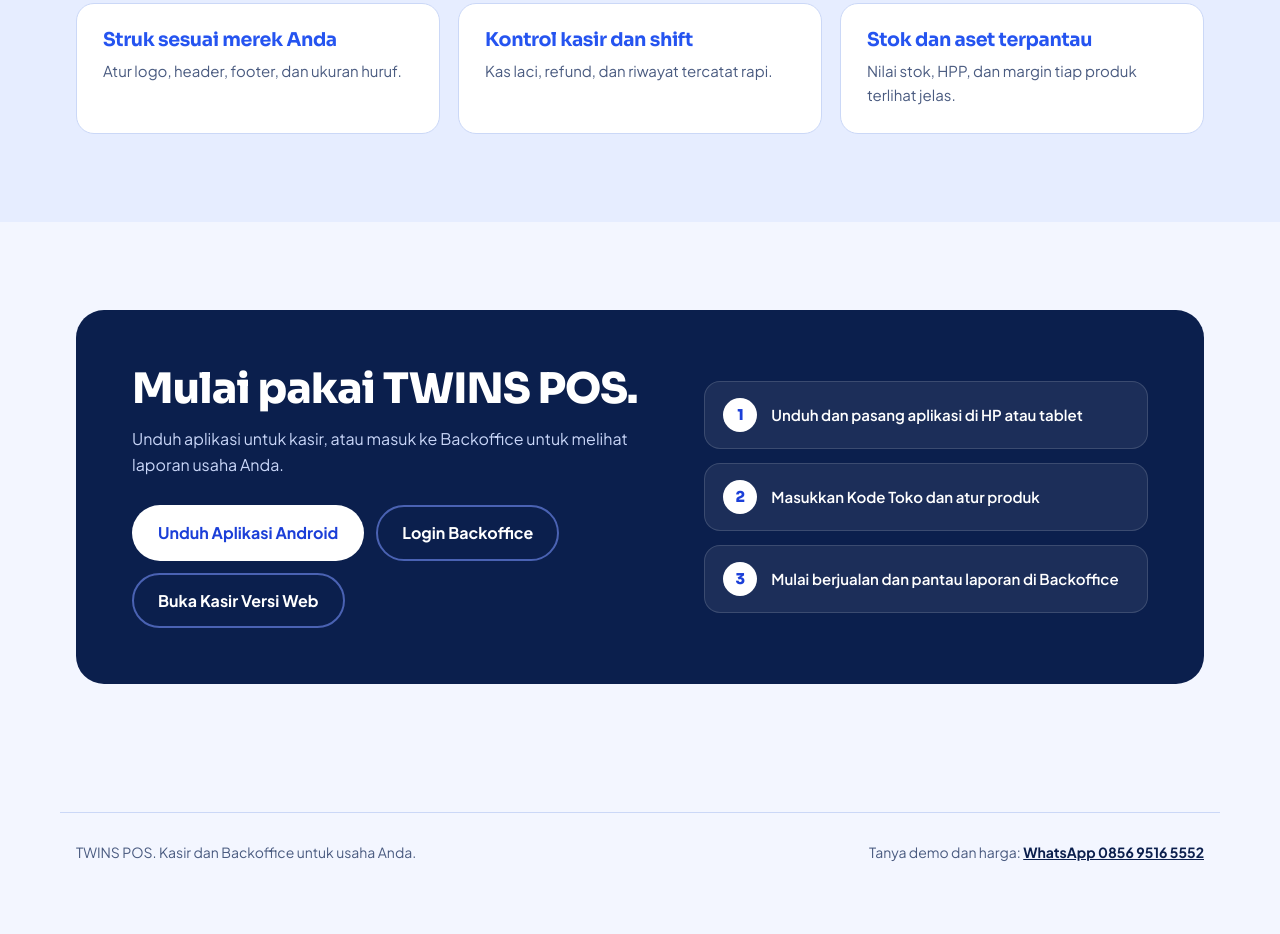
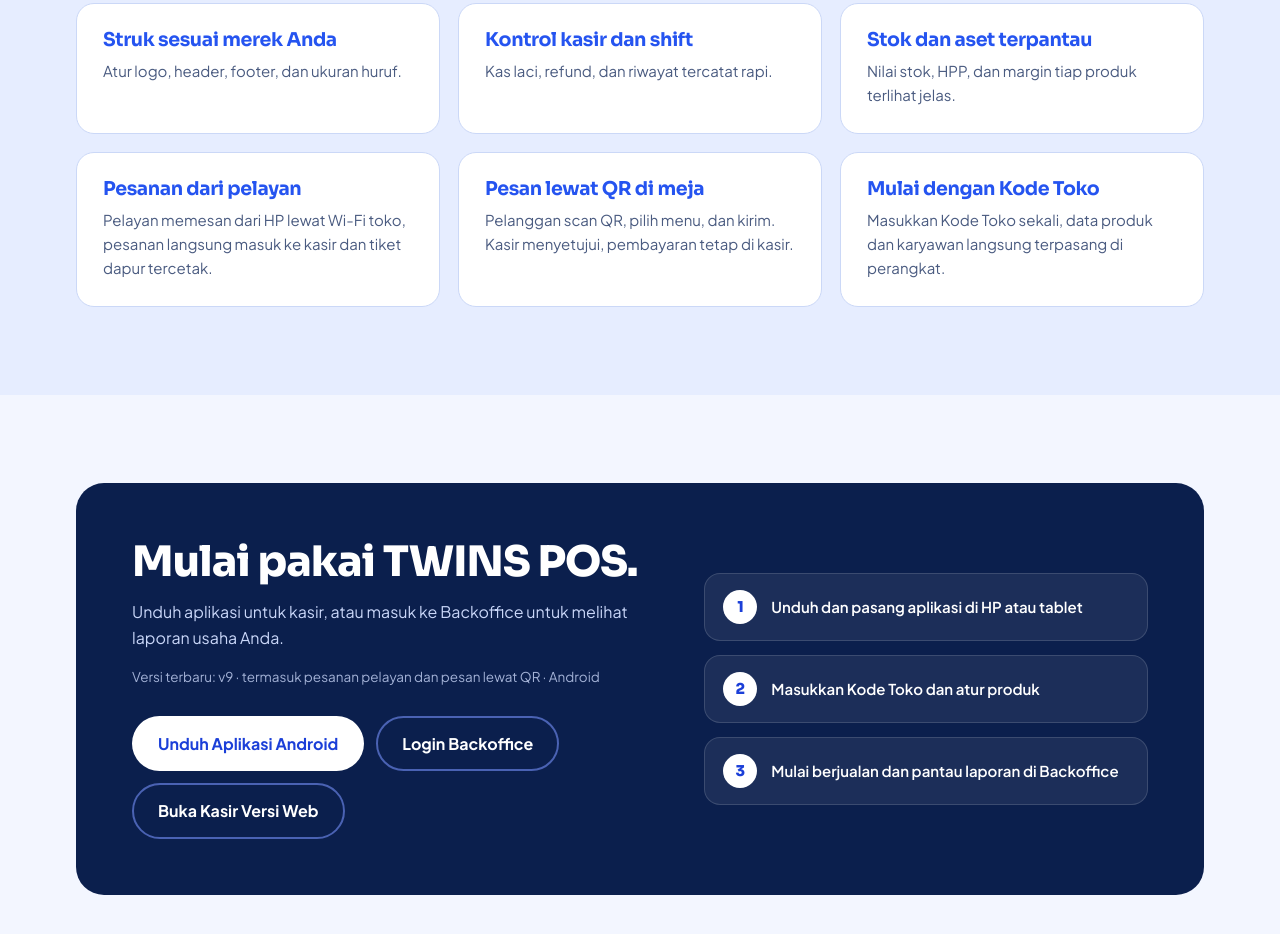
Before and after one commit to twinspos/com, a plain HTML site: page index.html in a window 1280 px wide. Shown: the part 2322-3256 px from the top of the page. Drawn offline with Linux system fonts and the light colour scheme.

Commit message:
Add files via upload

```diff
--- a/index.html
+++ b/index.html
@@ -145,6 +145,9 @@ section{padding-block:60px}
 <div class="card"><h3>Struk sesuai merek Anda</h3><p>Atur logo, header, footer, dan ukuran huruf.</p></div>
 <div class="card"><h3>Kontrol kasir dan shift</h3><p>Kas laci, refund, dan riwayat tercatat rapi.</p></div>
 <div class="card"><h3>Stok dan aset terpantau</h3><p>Nilai stok, HPP, dan margin tiap produk terlihat jelas.</p></div>
+<div class="card"><h3>Pesanan dari pelayan</h3><p>Pelayan memesan dari HP lewat Wi-Fi toko, pesanan langsung masuk ke kasir dan tiket dapur tercetak.</p></div>
+<div class="card"><h3>Pesan lewat QR di meja</h3><p>Pelanggan scan QR, pilih menu, dan kirim. Kasir menyetujui, pembayaran tetap di kasir.</p></div>
+<div class="card"><h3>Mulai dengan Kode Toko</h3><p>Masukkan Kode Toko sekali, data produk dan karyawan langsung terpasang di perangkat.</p></div>
 </div>
 </div></section>
 
@@ -152,7 +155,7 @@ section{padding-block:60px}
 <div class="dl">
 <div>
 <h2>Mulai pakai TWINS POS.</h2>
-<p>Unduh aplikasi untuk kasir, atau masuk ke Backoffice untuk melihat laporan usaha Anda.</p>
+<p>Unduh aplikasi untuk kasir, atau masuk ke Backoffice untuk melihat laporan usaha Anda.</p><p style="margin-top:-12px;font-size:13.5px;opacity:.8">Versi terbaru: v9 · termasuk pesanan pelayan dan pesan lewat QR · Android</p>
 <div class="cta">
 <a class="btn pri" data-link="apk" href="#unduh" target="_blank" rel="noopener">Unduh Aplikasi Android</a>
 <a class="btn sec" data-link="backoffice" href="#unduh" target="_blank" rel="noopener">Login Backoffice</a>
```
Also changed, not shown: 1 other file.
